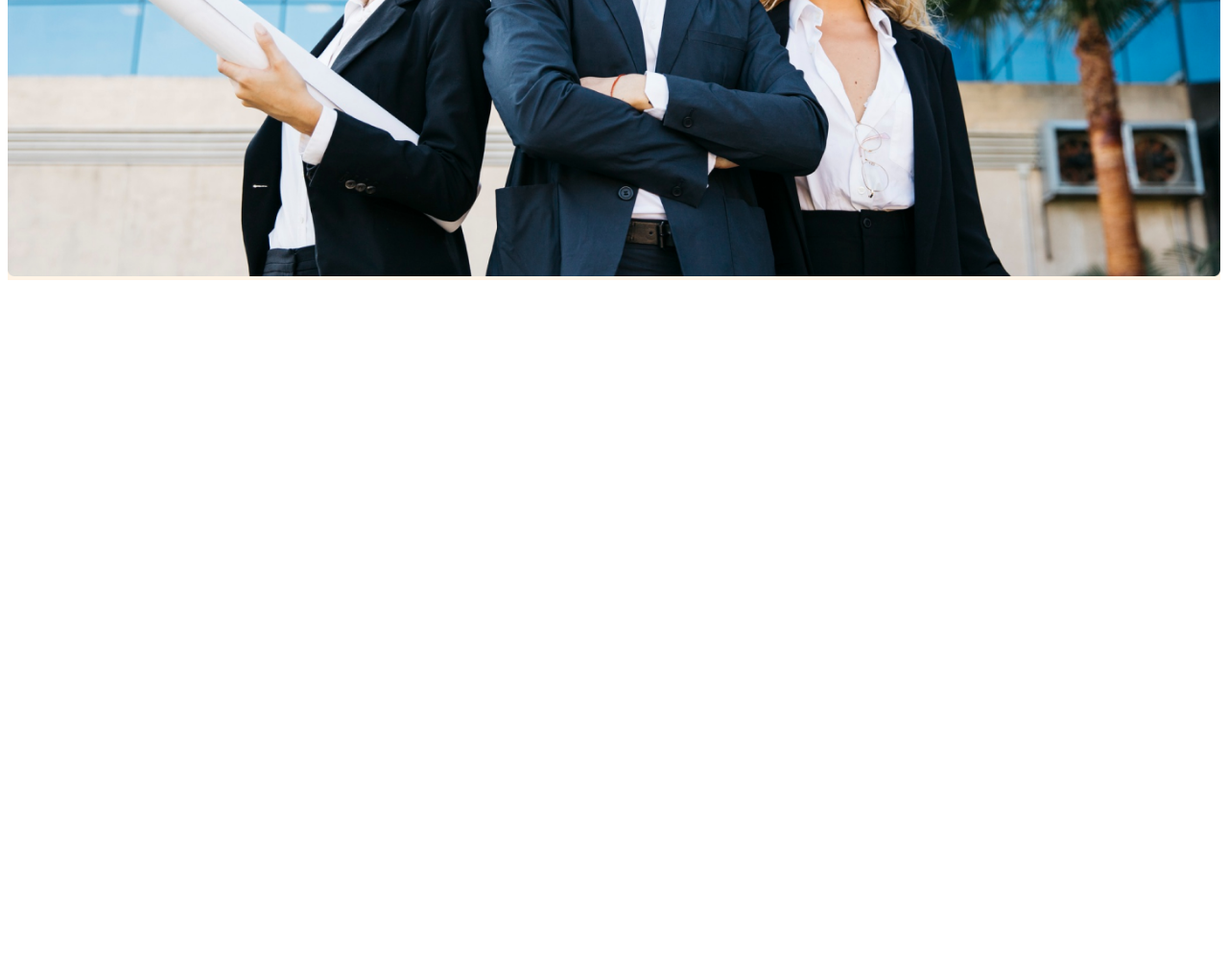
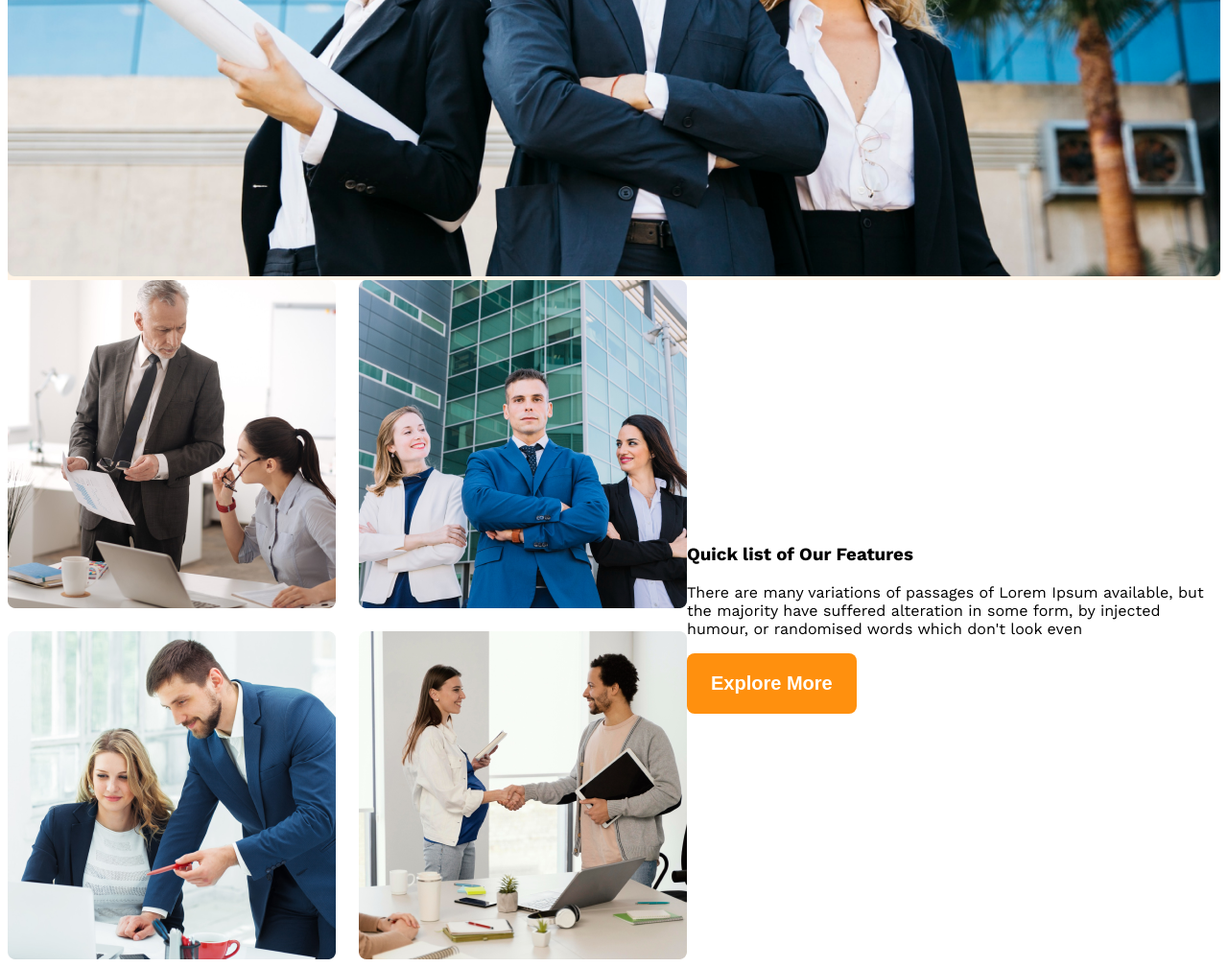
Before and after one commit to mdnasiruddin78/g3-architect-website, a plain HTML site: page index.html in a window 1280 px wide. Shown: the part 892-1900 px from the top of the page at 96% size. Before the commit the page ends 1192 px from the top, so only its background shows below. Drawn offline with nearby package versions, Linux system fonts and the light colour scheme.

Commit message:
another section add

```diff
--- a/index.html
+++ b/index.html
@@ -22,7 +22,7 @@
                 <div class="banner">
                     <div class="banner-content">
                         <h1 class="banner-title">Brand New<br>
-                            Group of Architects
+                             Group of Architects
                             </h1>
                             <p>There are many variations of passages of Lorem Ipsum available, but the majority have suffered alteration in some form, by injected humour, or randomised words which don't look even</p>
                             <button class="btn-primary">Explore More</button>
@@ -32,7 +32,21 @@
         <!-- brand new end -->
     </header>
     <main>
-
+        <!-- quick list start -->
+         <section class="teams display-flex">
+            <div class="teams-image-container">
+                <img src="images/team1.png" alt="two architect discussing about design">
+                <img src="images/team2.png" alt="">
+                <img src="images/team3.png" alt="">
+                <img src="images/team4.png" alt="">
+            </div>
+            <div class="our-features">
+                <h3>Quick list of Our Features</h3>
+                <p>There are many variations of passages of Lorem Ipsum available, but the majority have suffered alteration in some form, by injected humour, or randomised words which don't look even</p>
+                <button class="btn-primary">Explore More</button>
+            </div>
+         </section>
+        <!-- quick list end -->
     </main>
     <footer>
 
--- a/style/style.css
+++ b/style/style.css
@@ -72,3 +72,17 @@
     }
 }
 /* brand new end */
+/* quick list start */
+main{
+    max-width: 1440px;
+    margin: 0 auto;
+}
+.teams{
+    align-items: center;
+}
+.teams-image-container{
+    display: grid;
+    grid-template-columns: repeat(2, 1fr);
+    gap: 24px;
+}
+/* quick list end */
```
